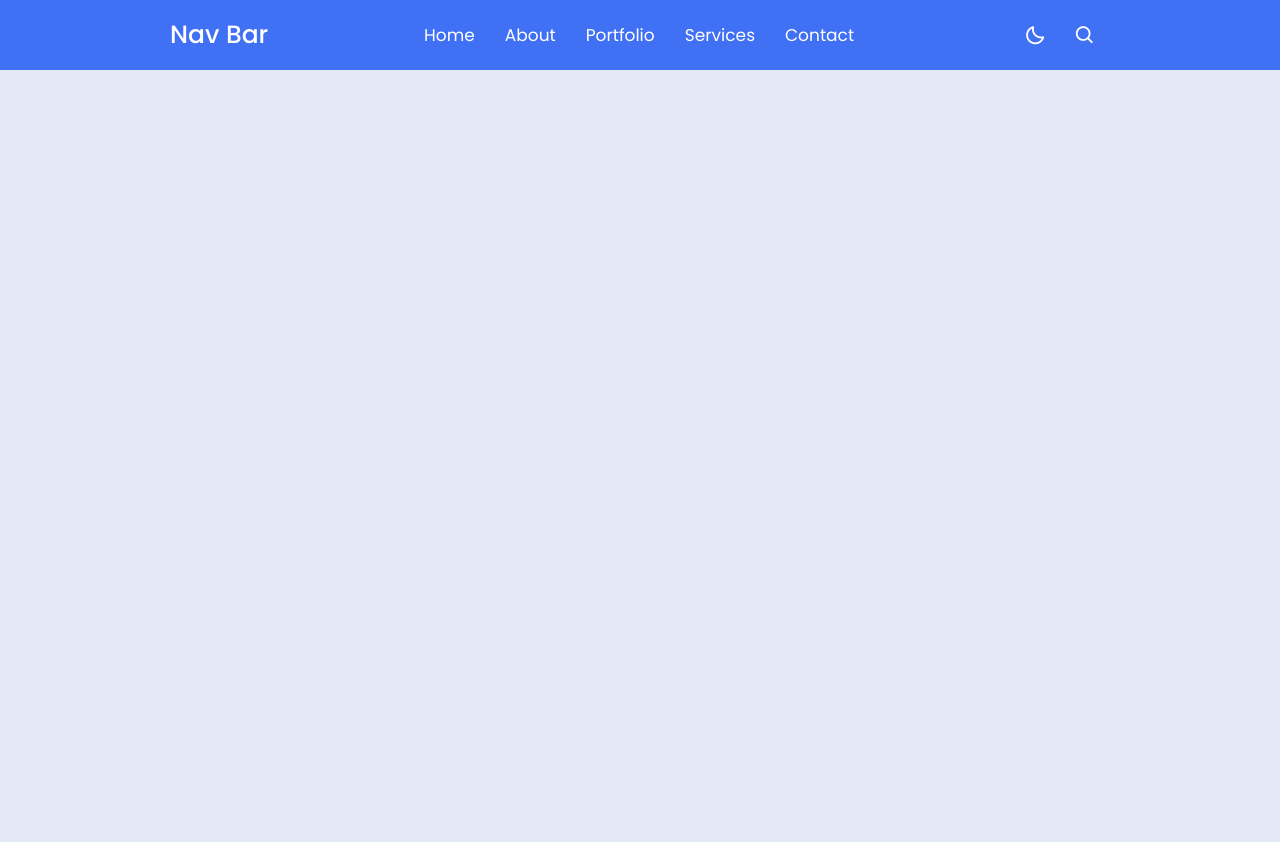
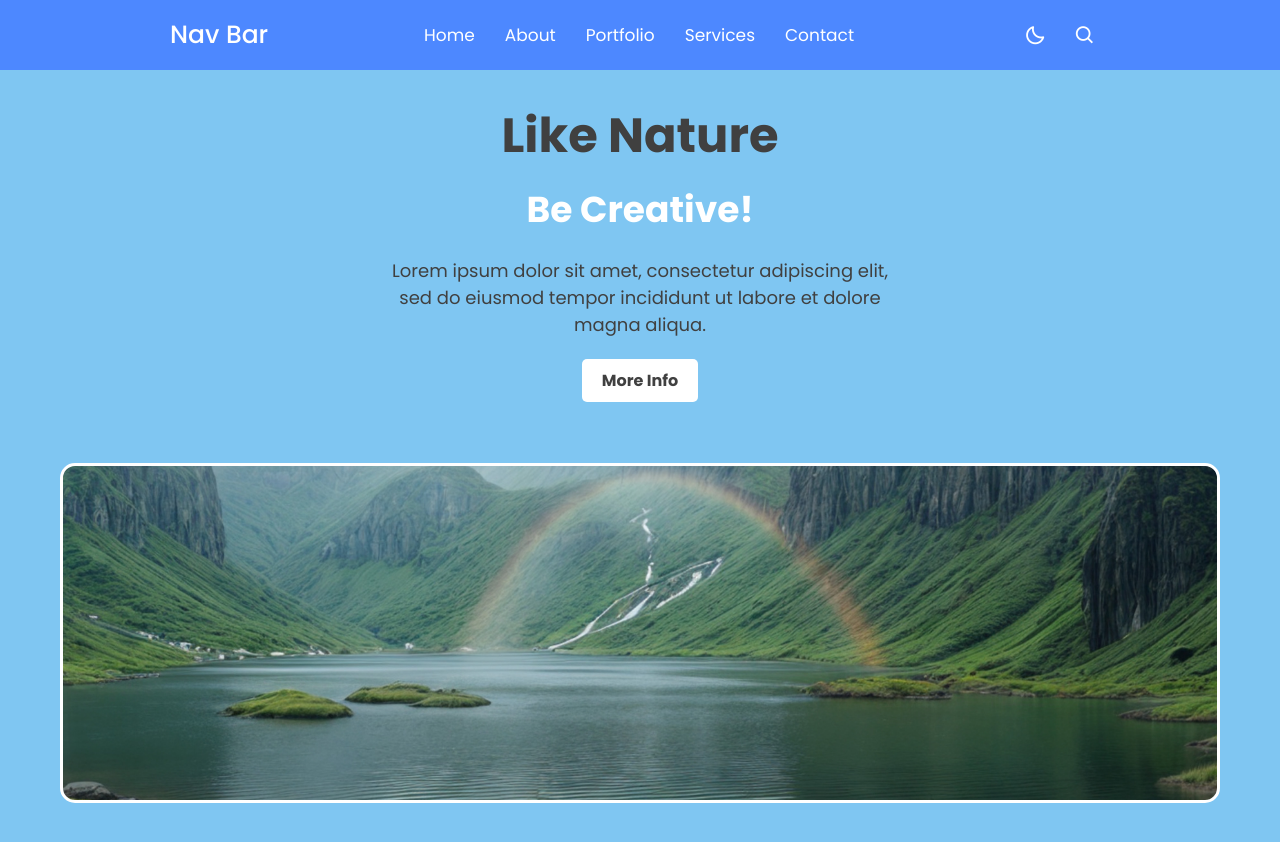
Before and after one commit to AbhiUgalmugale-29/PRODIGY_WD_01, a plain HTML site: page index.html in a window 1280 px wide. Before the commit the page ends 800 px from the top, so only its background shows below. Drawn offline with nearby package versions, Linux system fonts and the light colour scheme.

Commit message:
creative nature page created

```diff
--- a/index.html
+++ b/index.html
@@ -1,14 +1,11 @@
 <!DOCTYPE html>
 <html lang="en">
 <head>
-    <meta charset="UTF-8" />
-    <meta name="viewport" content="width=device-width, initial-scale=1.0" />
-    <title>Responsive Navigation Menu Bar</title>
-    <link rel="stylesheet" href="style.css" />
-    <link
-      href="https://unpkg.com/boxicons@2.1.4/css/boxicons.min.css"
-      rel="stylesheet"
-    />
+    <meta charset="UTF-8">
+    <meta name="viewport" content="width=device-width, initial-scale=1.0">
+    <title>Creative Nature</title>
+    <link rel="stylesheet" href="style.css">
+    <link href="https://unpkg.com/boxicons@2.1.4/css/boxicons.min.css" rel="stylesheet">
 </head>
 <body>
   <nav>
@@ -52,6 +49,16 @@
     </div>
   </nav>
 
+    <section class="hero">
+        <div class="hero-content">
+            <h1>Like Nature</h1>
+            <h2>Be Creative!</h2>
+            <p>Lorem ipsum dolor sit amet, consectetur adipiscing elit, sed do eiusmod tempor incididunt ut labore et dolore magna aliqua.</p>
+            <a href="#" class="btn">More Info</a>
+        </div>
+        <div class="hero-image"></div>
+    </section>
+
     <script src="script.js"></script>
 </body>
 </html>
--- a/style.css
+++ b/style.css
@@ -1,20 +1,20 @@
-@import url("https://fonts.googleapis.com/css2?family=Poppins:ital,wght@0,100;0,200;0,300;0,400;0,500;0,600;0,700;0,800;0,900;1,100;1,200;1,300;1,400;1,500;1,600;1,700;1,800;1,900&display=swap");
+@import url("https://fonts.googleapis.com/css2?family=Poppins:wght@300;400;500;600;700&display=swap");
 
 * {
     margin: 0;
     padding: 0;
     box-sizing: border-box;
-  font-family: "Poppins", sans-serif;
+    font-family: 'Poppins', sans-serif;
 }
 
-/*===== colours =====*/
+/*===== Colours =====*/
 :root {
-  --body-color: #e4e9f7;
-  --nav-color: #4070f4;
+    --body-color: #7fc6f2;
+    --nav-color: #4d88ff;
     --side-nav: #010718;
     --text-color: #fff;
     --search-bar: #f2f2f2;
-  --search-text: #010718;
+    --search-text: white;
 }
 
 body {
@@ -25,7 +25,6 @@ body {
 body.dark {
     --body-color: #18191a;
     --nav-color: #242526;
-  --side-nav: #242526;
     --text-color: #ccc;
     --search-bar: #242526;
 }
@@ -64,7 +63,6 @@ nav .nav-bar {
     height: 100%;
     max-width: 1000px;
     width: 100%;
-  background-color: var(--nav-color);
     margin: 0 auto;
     padding: 0 30px;
     display: flex;
@@ -91,8 +89,8 @@ nav .nav-bar {
     padding: 10px;
 }
 
-.nav-links li a:hover{
-  color: var(--search-text);
+.nav-links li a:hover {
+    color:#404040;
 }
 
 .nav-links li a::before {
@@ -234,6 +232,66 @@ body.dark .search-field input {
 body.dark .search-field i {
     color: var(--text-color);
 }
+
+.hero {
+    display: flex;
+    align-items: center;
+    justify-content: space-between;
+    padding: 100px 20px;
+    max-width: 1200px;
+    margin: auto;
+}
+
+.hero-content {
+    max-width: 500px;
+}
+
+.hero-content h1 {
+    font-size: 48px;
+    margin-bottom: 10px;
+    color: #404040;
+}
+
+.hero-content h2 {
+    font-size: 36px;
+    margin-bottom: 20px;
+    color: var(--text-color);
+}
+
+.hero-content p {
+    font-size: 18px;
+    margin-bottom: 30px;
+    color: #404040;
+}
+
+.btn {
+    background-color: #fff;
+    color: #404040;
+    padding: 10px 20px;
+    text-decoration: none;
+    font-weight: bold;
+    border-radius: 5px;
+}
+
+.btn:hover {
+    background-color: #404040;
+    color: #fff;
+}
+
+.hero-image {
+    background-image: url('./img/photorealistic-view-tree-nature-with-branches-trunk.jpg');
+    background-size: cover;
+    background-position: center;
+    width: 500px;
+    height: 1200px;
+    position: relative;
+    top: 50px;
+    left: 100px;
+    border: 3px solid white;
+    border-radius: 15px;
+}
+
+/* Responsive adjustments */
 @media (max-width: 790px) {
   nav .nav-bar .sidebarOpen {
     display: block;
@@ -284,3 +342,16 @@ body.dark .search-field i {
     margin-top: 20px;
   }
 }
+  .hero {
+      flex-direction: column;
+      text-align: center;
+  }
+
+  .hero-image {
+      width: 100%;
+      height: 340px;
+      margin: 20px auto 0;
+      position: relative;
+      left: 0;
+  }
+}
```
Also changed, not shown: img/photorealistic-view-tree-nature-with-branches-trunk.jpg (added), script.js (line endings or trailing spaces). Lines whose indentation alone changed are shown as unchanged.
